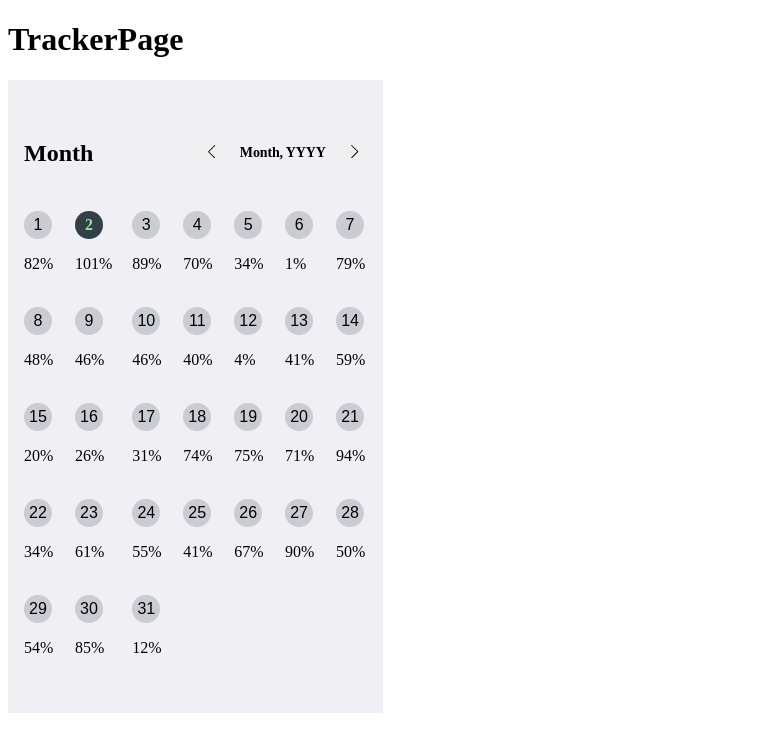
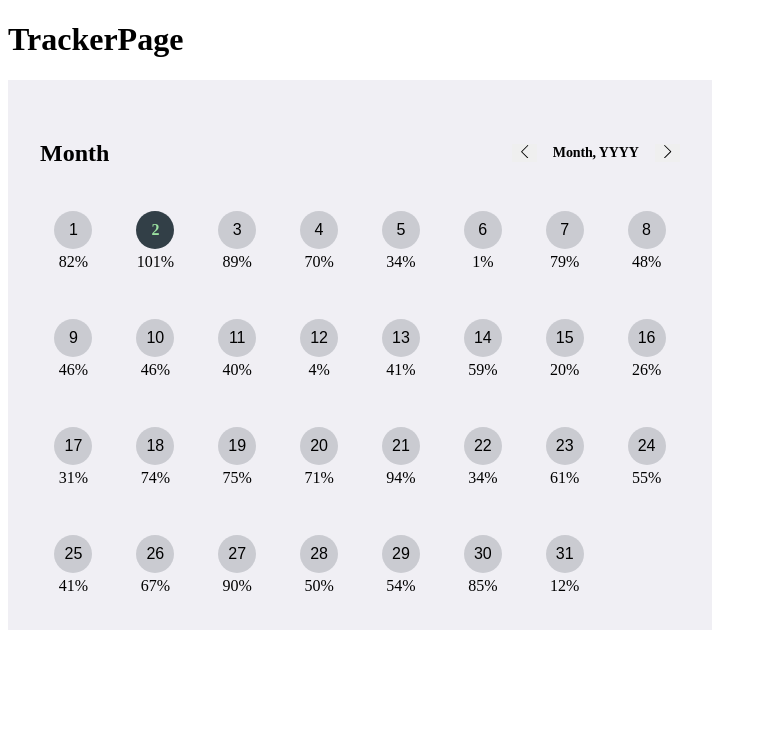
Before and after one commit to ptrodion/AquaTrack-frontend-6, a React app: page /tracker in a window 1280 px wide. Shown: the top 752 px of the page, without its empty margins (0-767 px from the left). Built offline with nearby package versions, Linux system fonts and the light colour scheme; the HTML template or start-up script is replaced by a standard one.

Commit message:
calendar adaptive

```diff
--- a/src/components/Calendar/Calendar.module.css
+++ b/src/components/Calendar/Calendar.module.css
@@ -3,6 +3,7 @@
   grid-template-columns: repeat(7, 1fr);
   gap: 18px 20px; /* 7 колонок для кожного дня тижня */
   width: 100%;
+  justify-items: center;
 }
 
 /* Стилі для кожної кнопки */
@@ -20,6 +21,12 @@
   justify-content: center;
   align-items: center;
   color: var(--main);
+  margin-bottom: 6px;
+}
+
+.dayInfo {
+  margin: 0;
+  text-align: center;
 }
 
 .inPgrogress {
@@ -44,3 +51,24 @@
 }
 
 /* background: var(--main-white);  FFFFFF */
+@media only screen and (min-width: 768px) {
+  .calendar {
+    gap: 48px 15px;
+  }
+  .dayButton {
+    width: 38px;
+    height: 38px;
+    margin-bottom: 4px;
+  }
+  .calendar {
+    grid-template-columns: repeat(8, 1fr);
+    gap: 48px 15px;
+  }
+}
+
+
+@media only screen and (min-width: 1440px) {
+  .calendar {
+    gap: 43px 15px;
+  }
+}
--- a/src/components/MonthInfo/MonthInfo.module.css
+++ b/src/components/MonthInfo/MonthInfo.module.css
@@ -9,3 +9,10 @@
   align-items: center;
   margin-bottom: 24px;
 }
+
+@media only screen and (min-width: 768px) {
+  .calendarWrap {
+    width: 640px;
+    padding: 40px 32px 35px 32px;
+  }
+}
```
